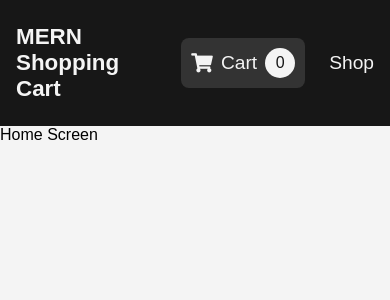
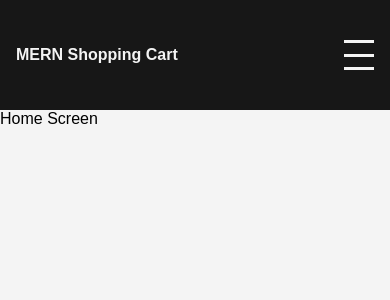
Before and after one commit to programer1983/Shopp-React-Express-MongoDB, a React (Create React App) app in the folder frontend/: page / in a window 390 px wide. Shown: the top 300 px of the page. Built offline with nearby package versions, Linux system fonts and the light colour scheme.

Commit message:
Adding a hamburger to the navbar;

```diff
--- a/frontend/src/components/Navbar.css
+++ b/frontend/src/components/Navbar.css
@@ -1,5 +1,6 @@
 .navbar {
     width: 100;
+    height: 110px;
     background-color: #171717;
     display: flex;
     justify-content: space-between;
@@ -62,3 +63,38 @@
     text-align: center;
     font-size: 1rem;
 }
+
+.hamburger__menu {
+    width: 30px;
+    height: 30px;
+    display: none;
+    flex-direction: column;
+    justify-content: space-between;
+    align-items: center;
+    cursor: pointer;
+}
+
+.hamburger__menu > div {
+    width: 100%;
+    height: 3px;
+    background: #f4f4f4;
+}
+.hamburger__menu:hover > div {
+    background: #dd219e;
+}
+
+@media (max-width: 960px) {
+    .navbar__links {
+        display: none;
+    }
+
+    .hamburger__menu {
+        display: flex;
+    }
+}
+
+@media (max-width: 500px) {
+    .navbar__logo h2 {
+        font-size: 1rem;
+    }
+}
```
